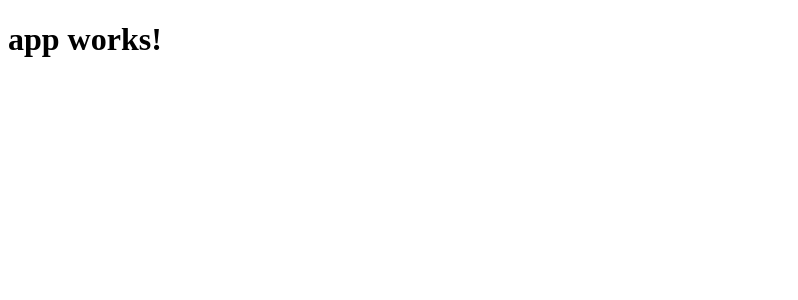
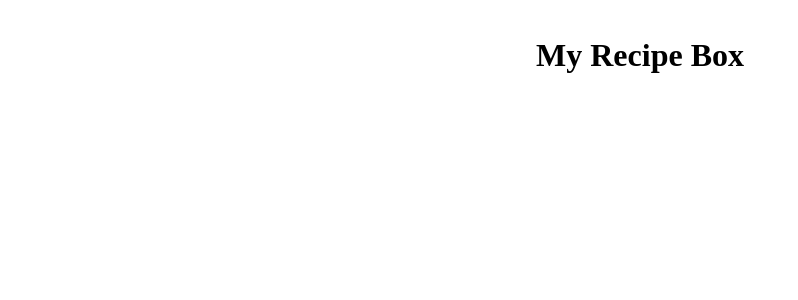
Before and after one commit to jer244/recipeBox, an Angular app: page / in a window 1280 px wide. Shown: the top 300 px of the page, without its empty margins (0-798 px from the left). Built offline with nearby package versions, Linux system fonts and the light colour scheme.

Commit message:
init commit

```diff
--- a/src/app/app.component.css
+++ b/src/app/app.component.css
@@ -0,0 +1,4 @@
+h1 {
+    text-align: center;
+    padding: 0.5em;
+}
--- a/src/app/app.component.html
+++ b/src/app/app.component.html
@@ -1,3 +1,3 @@
 <h1>
-  {{title}}
+  My Recipe Box
 </h1>
```
Also changed, not shown: src/app/ingredient.ts (added, +8 -0 lines), src/app/recipe.ts (added, +9 -0 lines).
